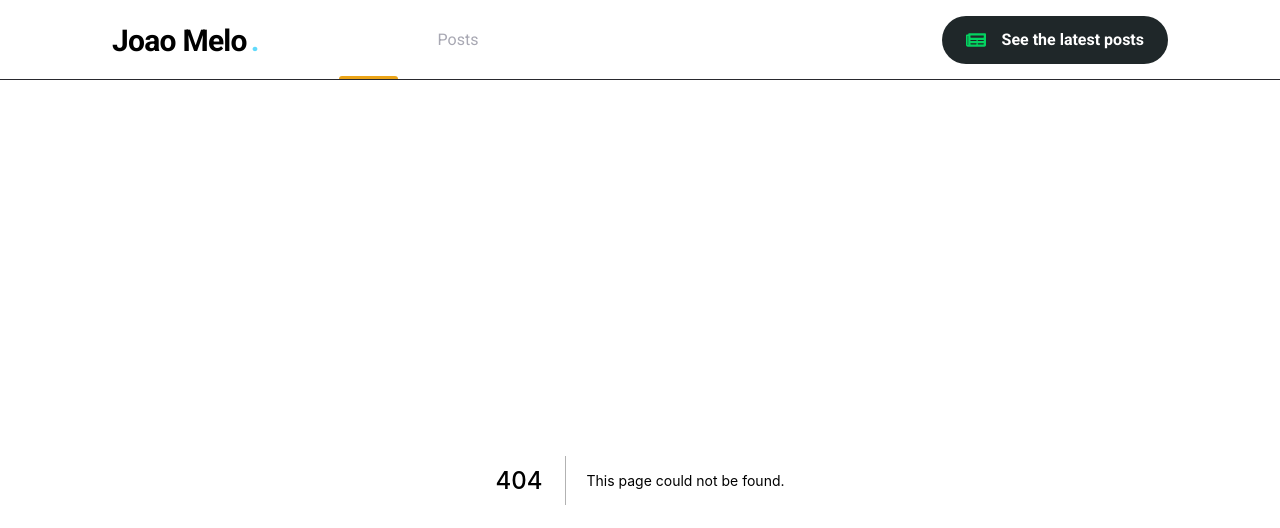
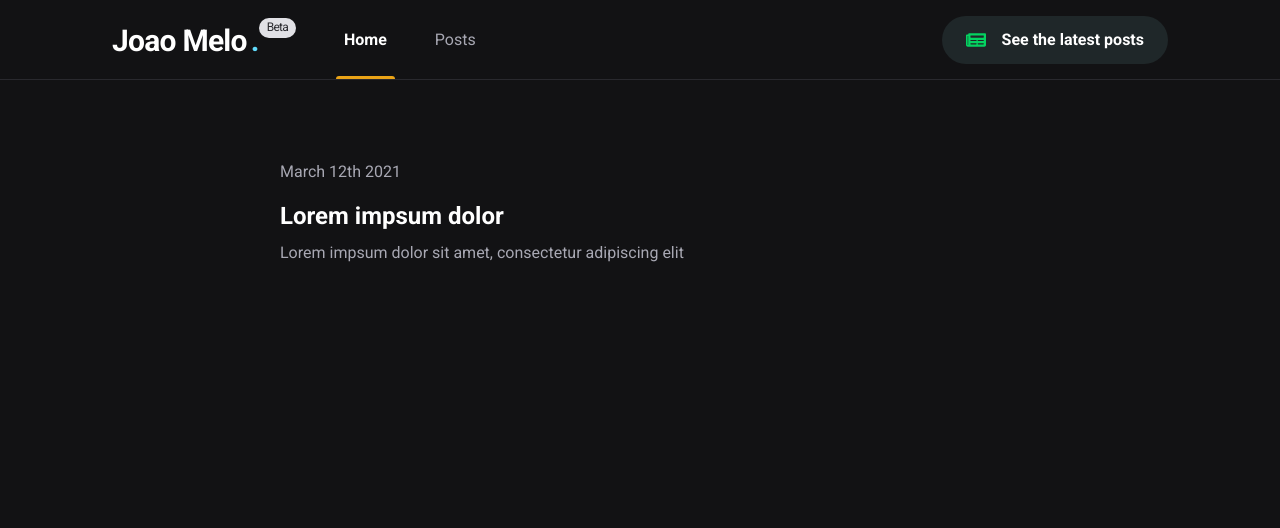
Before and after one commit to joaopcm/website, a Next.js app: page /posts in a window 1280 px wide. Before the commit this address had no page. Shown: the top 528 px of the page. Built offline with nearby package versions, Linux system fonts and the light colour scheme.

Commit message:
feat: add Posts page

```diff
--- a/src/components/Header/index.tsx
+++ b/src/components/Header/index.tsx
@@ -1,4 +1,4 @@
-import { Box, Text, Link } from "@chakra-ui/react";
+import { Box, Text, Link, Tag } from "@chakra-ui/react";
 import { CallButton } from "./CallButton";
 import styles from "./styles.module.scss";
 
@@ -11,6 +11,9 @@ export function Header() {
           <Text color="cyan.500" as="span" ml="1">
             .
           </Text>
+          <Tag size="sm" borderRadius="full">
+            Beta
+          </Tag>
         </Text>
 
         <nav>
--- a/src/components/Header/styles.module.scss
+++ b/src/components/Header/styles.module.scss
@@ -12,7 +12,7 @@
   align-items: center;
 
   nav {
-    margin-left: 5rem;
+    margin-left: 2.5rem;
     height: 5rem;
 
     a {
--- /dev/null
+++ b/src/pages/posts/index.tsx
@@ -0,0 +1,48 @@
+import Head from "next/head";
+import { Box, Link, Text } from "@chakra-ui/react";
+import styles from "./posts.module.scss";
+
+export default function Posts() {
+  return (
+    <>
+      <Head>
+        <title>Posts | Joao Melo</title>
+      </Head>
+
+      <Box maxWidth="1120px" my="0" mx="auto" py="0" px="2rem">
+        <Box
+          maxWidth="720px"
+          mt="5rem"
+          mx="auto"
+          mb="0"
+          className={styles.postsWrapper}
+        >
+          <Link display="block" href="#" _hover={{ textDecoration: "none" }}>
+            <Text
+              as="time"
+              fontSize="1rem"
+              display="flex"
+              align="center"
+              color="gray.300"
+            >
+              March 12th 2021
+            </Text>
+            <Text
+              as="strong"
+              display="block"
+              fontSize="1.5rem"
+              mt="1rem"
+              lineHeight="2rem"
+              transition="color 0.2s"
+            >
+              Lorem impsum dolor
+            </Text>
+            <Text as="p" color="gray.300" mt="0.5rem" lineHeight="1.625rem">
+              Lorem impsum dolor sit amet, consectetur adipiscing elit
+            </Text>
+          </Link>
+        </Box>
+      </Box>
+    </>
+  );
+}
--- /dev/null
+++ b/src/pages/posts/posts.module.scss
@@ -0,0 +1,13 @@
+.postsWrapper {
+  a {
+    & + a {
+      margin-top: 2rem;
+      padding-top: 2rem;
+      border-top: 1px solid var(--chakra-colors-gray-700);
+    }
+
+    &:hover strong {
+      color: var(--chakra-colors-yellow-500);
+    }
+  }
+}
--- a/src/styles/theme.ts
+++ b/src/styles/theme.ts
@@ -6,6 +6,7 @@ export const theme = extendTheme({
       "900": "#121214",
       "850": "#1f2729",
       "800": "#29292e",
+      "700": "#323238",
       "300": "#a8a8b3",
       "100": "#e1e1e6",
       "50": "#eeeef2",
```
Also changed, not shown: src/components/HomeCallButton.tsx (+8 -0 lines).
